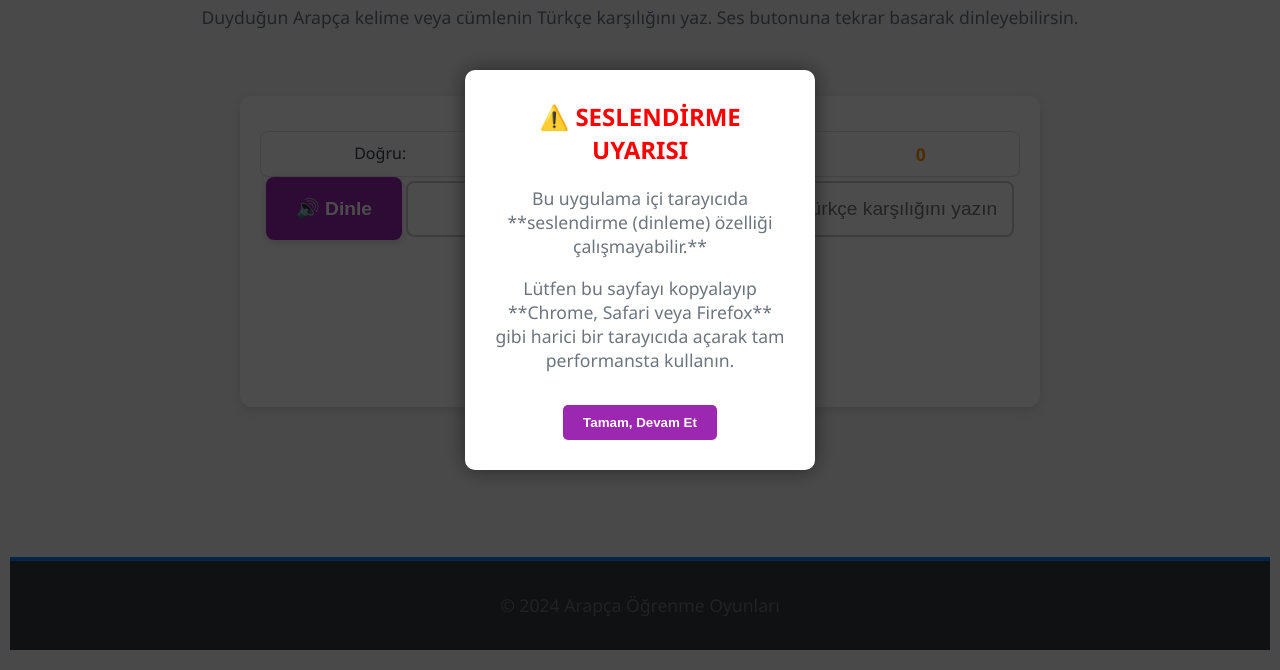
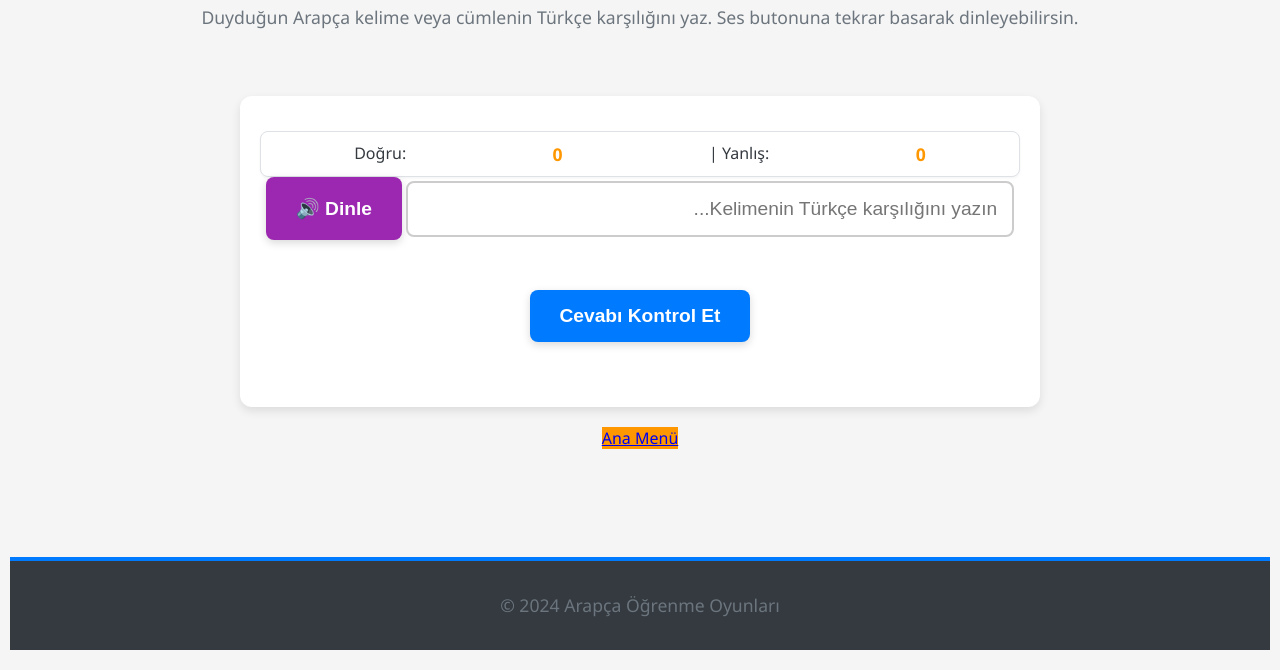
Before and after one commit to arapcaogreniyorum/Arapca-Oyun, a plain HTML site: page dinle_ve_yaz.html in a window 1280 px wide. Shown: the part 130-800 px from the top of the page. Drawn offline with Linux system fonts and the light colour scheme.

Commit message:
Update dinle_ve_yaz.html

```diff
--- a/dinle_ve_yaz.html
+++ b/dinle_ve_yaz.html
@@ -6,42 +6,6 @@
     <title>Arapça Dinle ve Yaz - İşitsel Kavrama</title>
     <link rel="stylesheet" href="style.css">
     <style>
-        /* UYARI KUTUSU STİLİ */
-        #app-warning {
-            position: fixed;
-            top: 0;
-            left: 0;
-            width: 100%;
-            height: 100%;
-            background-color: rgba(0, 0, 0, 0.7);
-            display: flex;
-            justify-content: center;
-            align-items: center;
-            z-index: 1000;
-        }
-        .warning-box {
-            background-color: white;
-            padding: 30px;
-            border-radius: 10px;
-            box-shadow: 0 0 20px rgba(0, 0, 0, 0.5);
-            max-width: 350px;
-            text-align: center;
-        }
-        .warning-box h2 {
-            color: red;
-            margin-top: 0;
-        }
-        .warning-box button {
-            background-color: var(--listen-purple);
-            color: white;
-            border: none;
-            padding: 10px 20px;
-            border-radius: 5px;
-            cursor: pointer;
-            margin-top: 15px;
-            font-weight: bold;
-        }
-        /* OYUN STİLİ */
         .listen-game-container { text-align: center; }
         #speaker-button { background-color: var(--listen-purple); padding: 20px 30px; margin-bottom: 30px; font-size: 1.2rem;}
         #user-input { width: 80%; padding: 15px; font-size: 1.2rem; border-radius: 8px; border: 2px solid #ccc; text-align: right; direction: rtl;}
@@ -50,16 +14,7 @@
         .score-board { display: flex; justify-content: space-around; }
     </style>
 </head>
-<body>
-
-    <div id="app-warning">
-        <div class="warning-box">
-            <h2>⚠️ SESLENDİRME UYARISI</h2>
-            <p>Bu uygulama içi tarayıcıda **seslendirme (dinleme) özelliği çalışmayabilir.**</p>
-            <p>Lütfen bu sayfayı kopyalayıp **Chrome, Safari veya Firefox** gibi harici bir tarayıcıda açarak tam performansta kullanın.</p>
-            <button onclick="hideWarning()">Tamam, Devam Et</button>
-        </div>
-    </div>
+<body onload="checkAndDisplayWarning()">
 
     <header>
         <h1>Dinle ve Yaz (İşitsel Pratik)</h1>
@@ -84,14 +39,8 @@
         <a href="index.html" class="menu-button" style="background-color: var(--secondary-orange);">Ana Menü</a>
     </div>
 
+    <script src="utility.js"></script>
     <script src="dinle_ve_yaz.js"></script>
-
-    <script>
-        // Uyarı kutusunu gizleyen fonksiyon
-        function hideWarning() {
-            document.getElementById('app-warning').style.display = 'none';
-        }
-    </script>
 
     <footer class="footer">
         <p>&copy; 2024 Arapça Öğrenme Oyunları</p>
```
